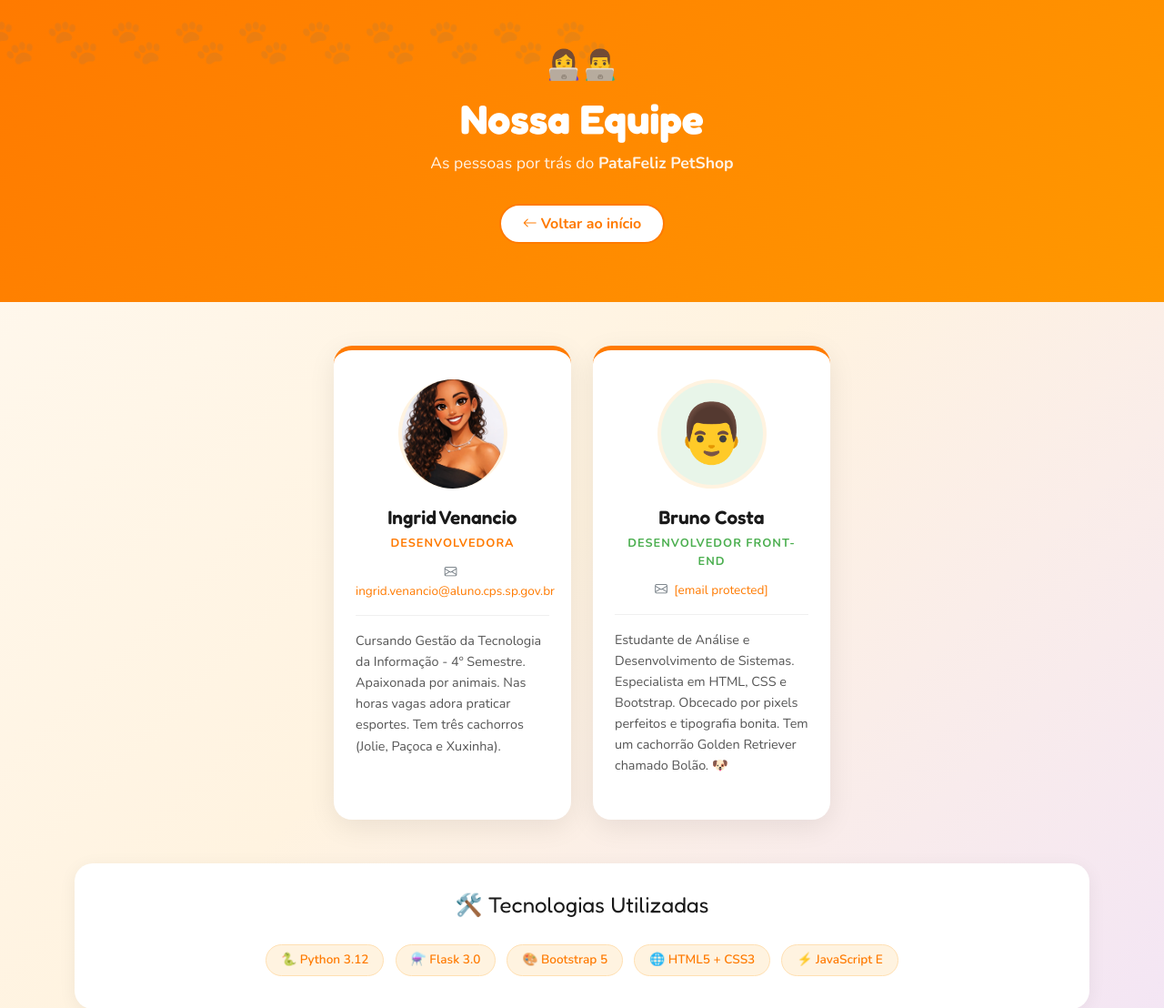
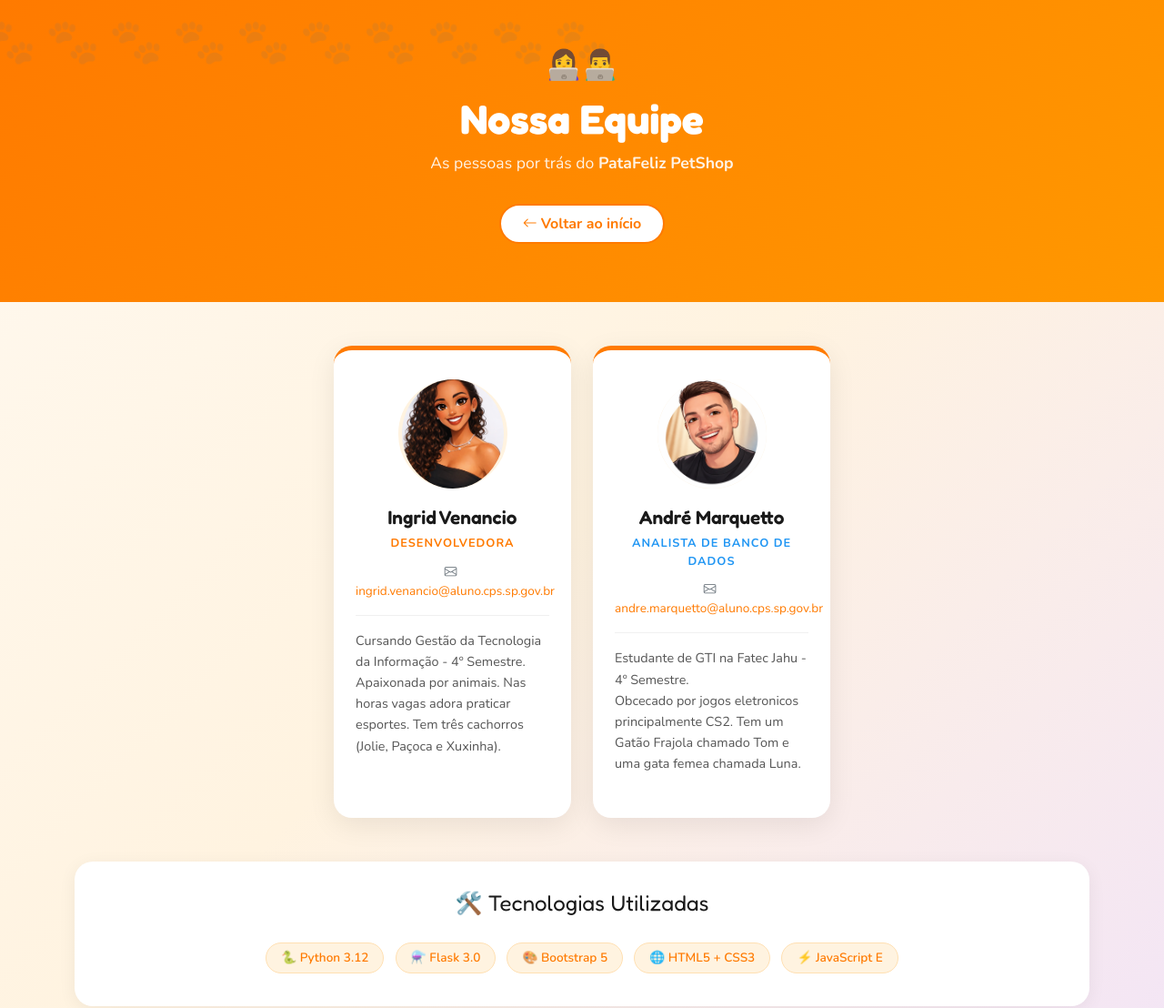
Before and after one commit to amarquetto/T1-Python, a Flask app: page /equipe in a window 1280 px wide. Shown: the top 1108 px of the page at 91% size. Run offline with Flask 3, Linux system fonts and the light colour scheme.

Commit message:
Alteração Footer e meu card

```diff
--- a/templates/base.html
+++ b/templates/base.html
@@ -101,7 +101,7 @@
   <footer class="footer-sistema py-3 text-center mt-auto">
     <p class="mb-0 small">
       🐾 <strong>PataFeliz PetShop</strong> &copy; 2026 &nbsp;&mdash;&nbsp;
-      Sistema desenvolvido pela <strong>Equipe PataFeliz</strong>
+      Sistema desenvolvido por <strong>André Marquetto & Ingrid Venancio</strong>
     </p>
   </footer>
 
--- a/templates/base_publica.html
+++ b/templates/base_publica.html
@@ -52,7 +52,7 @@
   <footer class="footer-publica py-3 text-center">
     <p class="mb-0">
       🐾 <strong>PataFeliz PetShop</strong> &copy; 2024 &nbsp;|&nbsp;
-      Desenvolvido por <strong>Equipe PataFeliz</strong>
+      Desenvolvido por <strong>André Marquetto & Ingrid Venancio</strong>
     </p>
   </footer>
 
--- a/templates/sobre_equipe.html
+++ b/templates/sobre_equipe.html
@@ -215,19 +215,22 @@
       </div>
 
       <!-- ── Membro 2 ──────────────────────── -->
-      <div class="col-md-6 col-lg-3">
-        <div class="membro-card">
-          <div class="membro-avatar" style="background:#E8F5E9;">👨</div>
-          <div class="membro-nome">Bruno Costa</div>
-          <div class="membro-papel" style="color: var(--verde-pet);">Desenvolvedor Front-end</div>
+    <div class="col-md-6 col-lg-3">
+          <div class="membro-card">
+            <div class="membro-avatar">
+              <img src="/static/imgs/avatar andre.png" alt="Foto Marquetto">
+            </div>
+
+          <div class="membro-nome">André Marquetto</div>
+          <div class="membro-papel" style="color:var(--azul-pet) ">Analista de Banco de dados</div>
           <div class="membro-email">
             <i class="bi bi-envelope me-1"></i>
-            <a href="/cdn-cgi/l/email-protection#046676716a6b2a676b777065446568716a6b772a6265677168606560612a6160712a6676"><span class="__cf_email__" data-cfemail="d7b5a5a2b9b8f9b4b8a4a3b697b6bba2b9b8a4f9b2b3a2f9b5a5">[email&#160;protected]</span></a>
+            <a href="mailto:andre.marquetto@aluno.cps.sp.gov.br">andre.marquetto@aluno.cps.sp.gov.br</a>
           </div>
           <p class="membro-bio">
-            Estudante de Análise e Desenvolvimento de Sistemas. Especialista em HTML, CSS e Bootstrap.
-            Obcecado por pixels perfeitos e tipografia bonita.
-            Tem um cachorrão Golden Retriever chamado Bolão. 🐶
+            Estudante de GTI na Fatec Jahu - 4º Semestre.<br>
+            Obcecado por jogos eletronicos principalmente CS2.
+            Tem um Gatão Frajola chamado Tom e uma gata femea chamada Luna.
           </p>
         </div>
       </div>
```
Also changed, not shown: static/imgs/avatar andre.png (added).
